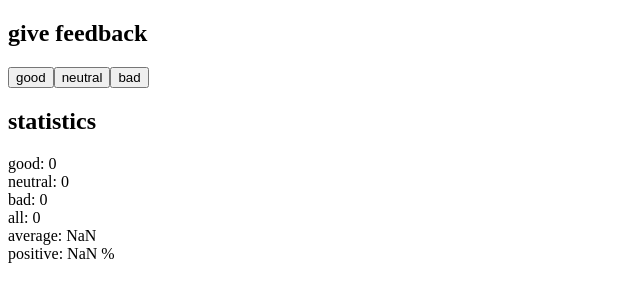
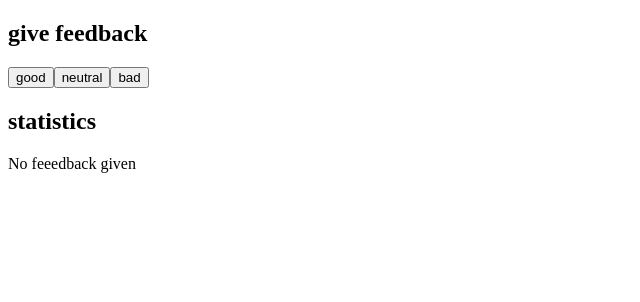
Before and after one commit to alexescorp/FullStackOpen, a React (Vite) app in the folder Part1/: page / in a window 1280 px wide. Shown: the top 302 px of the page, without its empty margins (0-640 px from the left). Built offline with nearby package versions, Linux system fonts and the light colour scheme.

Commit message:
Ejercicio 1.9: unicafe, paso 4

```diff
--- a/Part1/src/App.jsx
+++ b/Part1/src/App.jsx
@@ -1,13 +1,21 @@
 import { useState } from 'react'
 
 const Statistics = ({ good, neutral, bad }) => {
+
+  if (good === 0 && neutral === 0 && bad === 0) {
+    return (
+      <div>
+        No feeedback given
+      </div>
+    )
+  }
+
   const total = good + neutral + bad
   const avg = (((good * 1) + (neutral * 0) + (bad * -1)) / total)
   const positivos = (good * 100) / total
 
   return (
     <div>
-      <h2>statistics</h2>
       good: {good}
       <br />neutral: {neutral}
       <br />bad: {bad}
@@ -43,6 +51,7 @@ const App = () => {
       <button onClick={() => handleClick('neutral')}>neutral</button>
       <button onClick={() => handleClick('bad')}>bad</button>
 
+      <h2>statistics</h2>
       <Statistics good={good} neutral={neutral} bad={bad}></Statistics>
     </div>
   )
```
